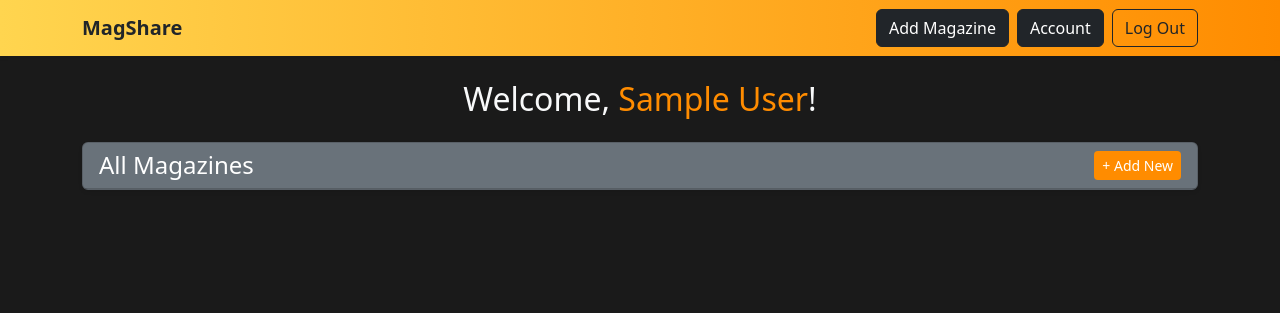
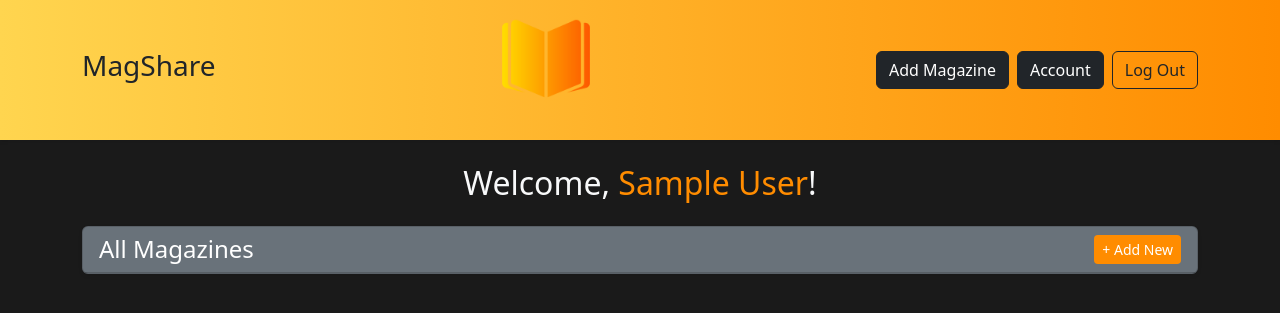
Before and after one commit to JBreyt24/MagShare, a Flask app: page /dashboard in a window 1280 px wide. Shown: the top 313 px of the page. Run offline with Flask 3, Linux system fonts and the light colour scheme; the visitor is signed in with stand-in values (Sample User, id 1); data that the repository does not hold is empty.

Commit message:
updated UI to show branding

```diff
--- a/flask_app/templates/add_magazine.html
+++ b/flask_app/templates/add_magazine.html
@@ -41,7 +41,11 @@
 <body>
     <nav class="navbar navbar-expand-lg navbar-magshare mb-4 shadow-sm">
         <div class="container">
-            <a class="navbar-brand fw-bold text-dark" href="#">MagShare</a>
+        <h3 class="text-center text-dark">MagShare</h3>
+        <div class="d-flex justify-content-center mb-4">
+            <img src="{{ url_for('static', filename='magshare.png') }}" alt="MagShare Logo"
+                style="max-height: 100px;">
+        </div>
             <div class="d-flex">
                 <a href="/dashboard" class="btn btn-dark me-2">Dashboard</a>
                 <a href="/logout" class="btn btn-outline-dark">Logout</a>
--- a/flask_app/templates/dashboard.html
+++ b/flask_app/templates/dashboard.html
@@ -41,7 +41,11 @@
 <body>
     <nav class="navbar navbar-expand-lg navbar-magshare mb-4 shadow-sm">
         <div class="container">
-            <a class="navbar-brand fw-bold text-dark" href="#">MagShare</a>
+        <h3 class="text-center text-dark">MagShare</h3>
+        <div class="d-flex justify-content-center mb-4">
+            <img src="{{ url_for('static', filename='magshare.png') }}" alt="MagShare Logo"
+                style="max-height: 100px;">
+        </div>
             <div class="d-flex">
                 <a href="/magazine/new" class="btn btn-dark me-2">Add Magazine</a>
                 <a href="/user/account" class="btn btn-dark me-2">Account</a>
--- a/flask_app/templates/edit_magazine.html
+++ b/flask_app/templates/edit_magazine.html
@@ -37,7 +37,11 @@
 <body>
     <nav class="navbar navbar-expand-lg navbar-magshare mb-4 shadow-sm">
         <div class="container">
-            <a class="navbar-brand fw-bold text-dark" href="#">MagShare</a>
+        <h3 class="text-center text-dark">MagShare</h3>
+        <div class="d-flex justify-content-center mb-4">
+            <img src="{{ url_for('static', filename='magshare.png') }}" alt="MagShare Logo"
+                style="max-height: 100px;">
+        </div>
             <div class="d-flex">
                 <a href="/dashboard" class="btn btn-dark me-2">Dashboard</a>
                 <a href="/logout" class="btn btn-outline-dark">Logout</a>
```
Also changed, not shown: flask_app/templates/account.html (+6 -2 lines), flask_app/templates/login_reg.html (+8 -1 lines), flask_app/static/magshare.png (added).
